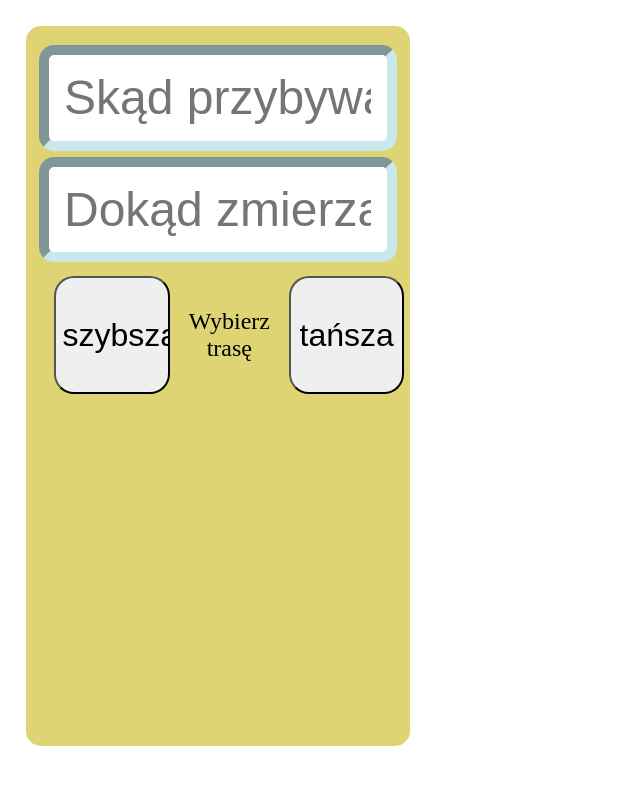
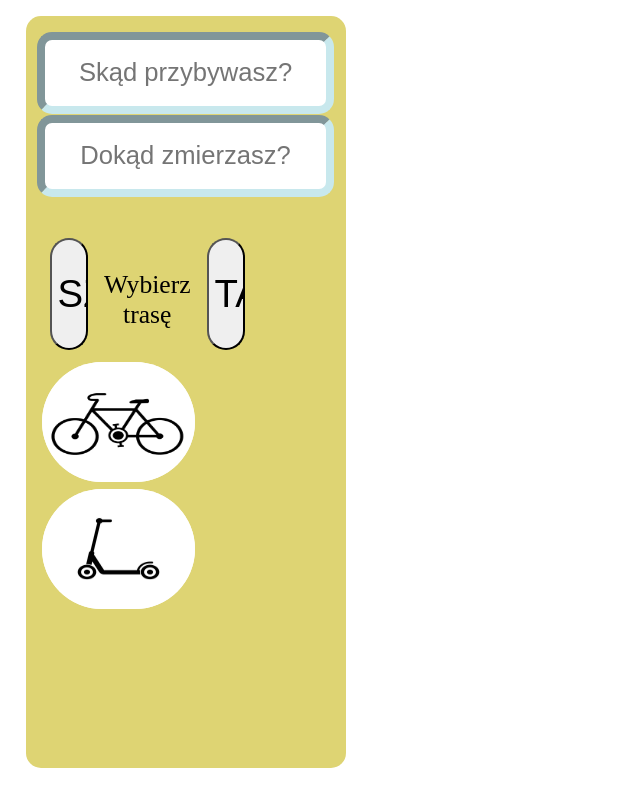
Before and after one commit to Gitmanik/GiTrip, a Flask app: page / in a window 1280 px wide. Shown: the whole page, without its empty margins (0-640 px from the left). Run offline with Flask 3, Linux system fonts and the light colour scheme; some libraries are stand-ins or nearby versions.

Commit message:
nextmoje

```diff
--- a/mapa/static/index.css
+++ b/mapa/static/index.css
@@ -5,39 +5,42 @@ margin:0;
 padding:0;
 }
 
-.pytanie {
-padding:4%;
-font-size: 6vh;
-width: 80%;
-height: 35%;
-text-align: center;
-border-radius:15px;
-border-color: #C8E8ED;
-border-width:10px;
-}
-
 #wyszuk {
 position: absolute;
 z-index:1;
-height: 90%;
-margin-left: 2%;
-margin-top: 2%;
-width: 30%;
+height: 94vh;
+min-height: 400px;
+margin-left: 2vw;
+margin-top: 2vh;
+width: 25vw;
 background-color: #DED473;
 border-radius: 15px;
 }
 
 #poczatek {
-height: 15%;
 text-align: center;
+height: 10vh;
 padding-top: 5%;
 }
 
 #cel {
 margin-top: 1%;
+font-size: 200%;
 text-align: center;
 height: 15%;
-<!--padding: 0.5%;-->
+}
+
+.pytanie {
+padding:4%;
+font-size: 2.0vw;
+width: 80%;
+height: 350%;
+min-height: 5vh;
+max-height: 5px;
+text-align: center;
+border-radius:15px;
+border-color: #C8E8ED;
+border-width:0.7vw;
 }
 
 #trasa {
@@ -48,18 +51,11 @@ text-align: center;
 margin-top:3%;
 align: center;
 }
-
-.wybor{
-font-size: 3vh;
-float:left;
-align: center;
-padding: 2% 5% 0 5%;
-}
 .trasa1, .trasa2 {
 float: left;
 text_align: center;
-width: 30%;
-font-size: 4vh;
+width: 3vw;
+font-size: 3vw;
 padding-top:10%;
 padding-bottom: 10%;
 border-radius:20px;
@@ -67,6 +63,22 @@ border-radius:20px;
 .trasa1 {
 margin-left: 7.5%;
 }
+
+.wybor, .pojazd{
+font-size: 2vw;
+float:left;
+align: center;
+padding: 2% 5% 0 5%;
+}
+
+img{
+background-color: white;
+width: 12vw;
+height: 15vh;
+border-radius: 5vw;
+}
+
+
 
 
 
--- a/mapa/templates/index.html
+++ b/mapa/templates/index.html
@@ -12,7 +12,9 @@
 	</head>
 <body>
 	<div id="container">
+
 		<div id="wyszuk">
+
 		<div id="poczatek">
 			<form>
 				<input name="start" class="pytanie" placeholder="Skąd przybywasz?" onkeyup="sendRequest()">
@@ -25,11 +27,16 @@
 		</div>
 			<div id="trasa">
 				<form class="rodzajtrasy">
-				<input class="trasa1" type="submit" name="opcja_trasy" value="szybsza">
+				<input class="trasa1" type="submit" name="opcja_trasy" value="SZYBSZA">
 					<p class="wybor">Wybierz</br>trasę</p>
-				<input class="trasa2" type="submit" name="opcja_trasy" value="tańsza">
+				<input class="trasa2" type="submit" name="opcja_trasy" value="TAŃSZA">
 				</form>
 			</div>
+			<div class="pojazd">
+				<img src="static/gitrower.jpg">
+				<img src="static/scooter.jpg">
+			</div>
+
 		</div>
 		<div id="map"></div>
 	</div>
```
Also changed, not shown: mapa/static/bicycle.svg (added), mapa/static/gitrower.jpg (added), mapa/static/rower.jpg (added), mapa/static/scooter.jpg (added).
